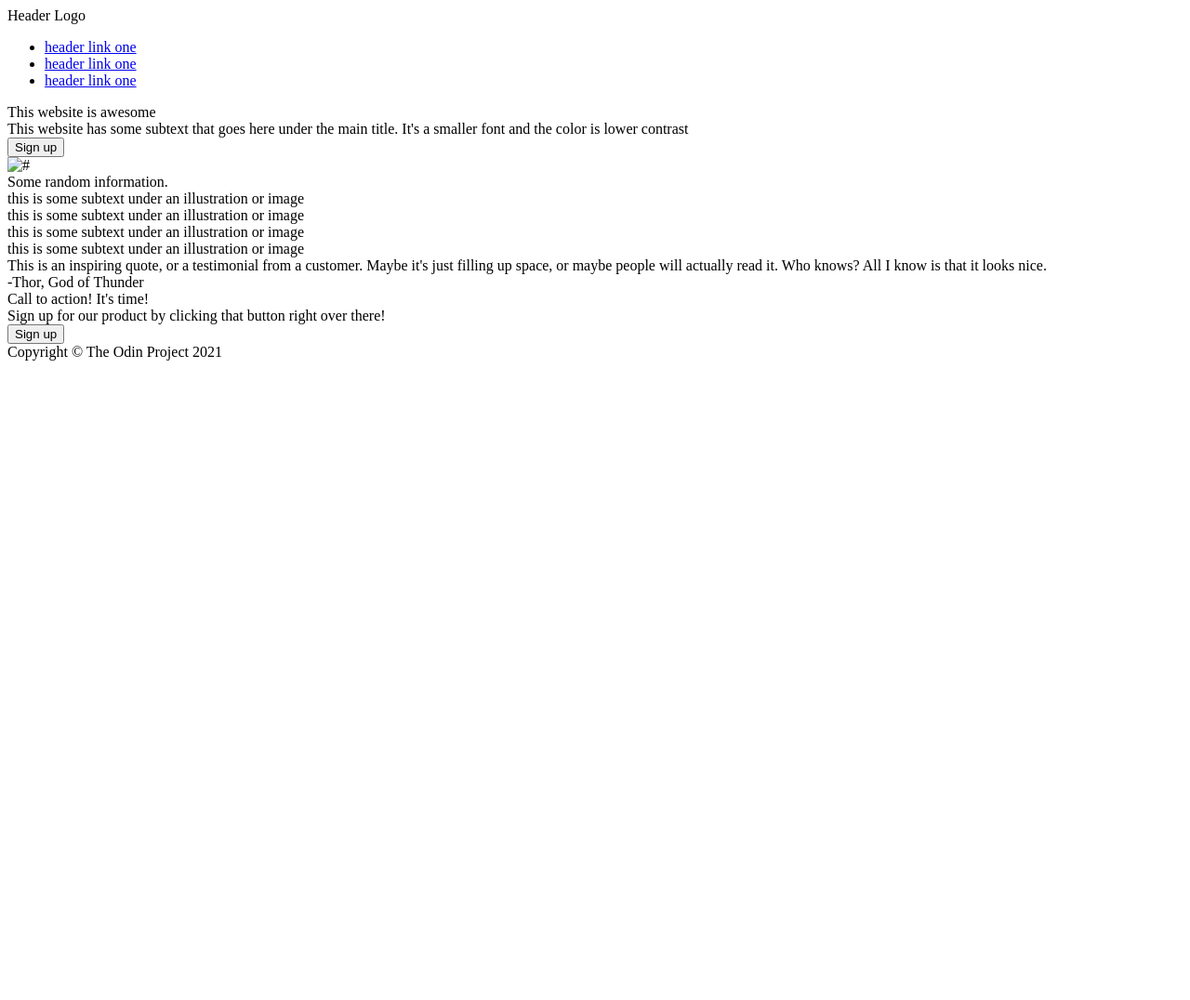
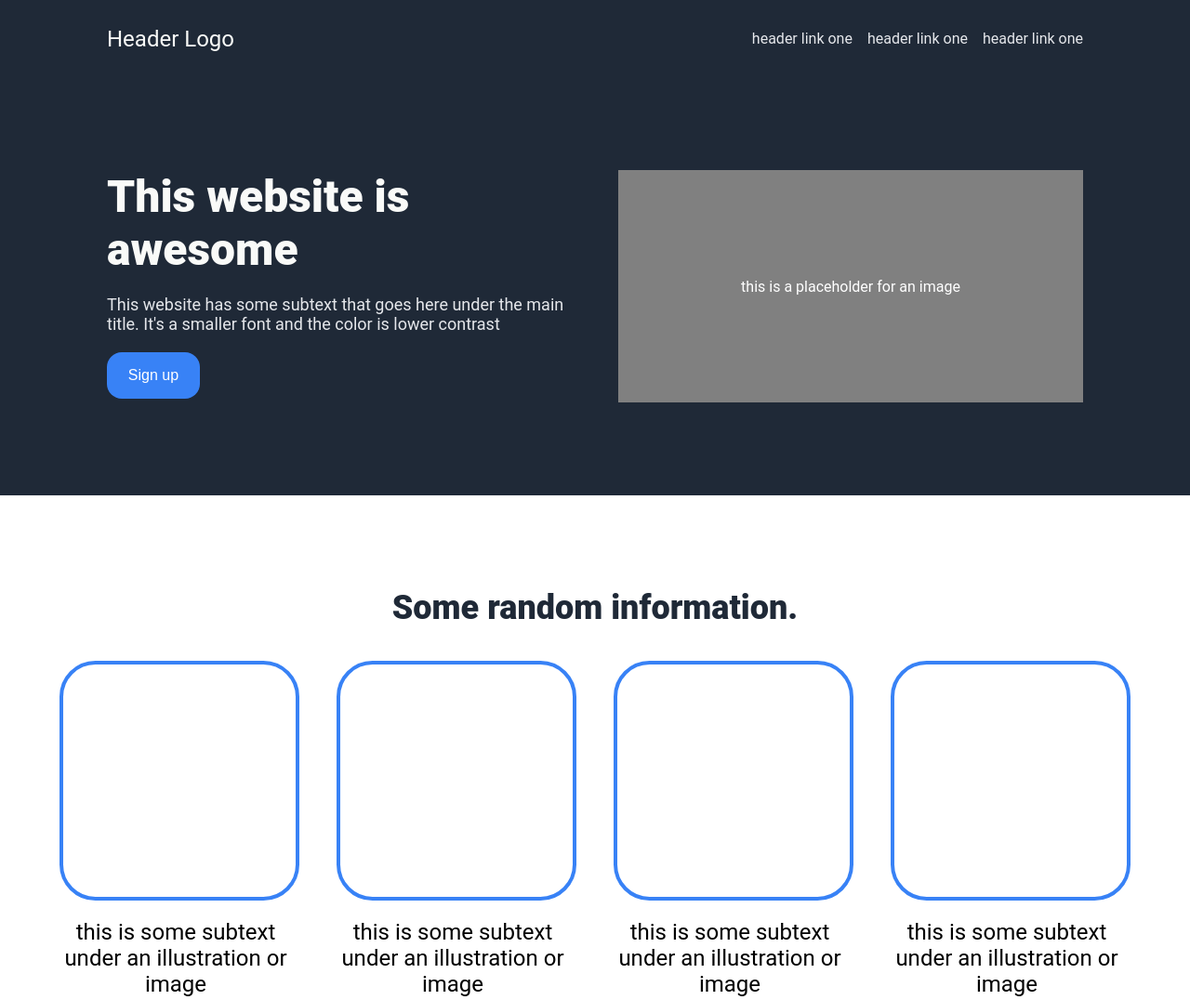
Before and after one commit to hidecomponent/odin-landing-page, a plain HTML site: page index.html in a window 1280 px wide. Shown: the top 1076 px of the page at 93% size. Before the commit the page ends 800 px from the top, so only its background shows below. Drawn offline with Linux system fonts and the light colour scheme.

Commit message:
Finalized style and index files.

```diff
--- a/index.html
+++ b/index.html
@@ -3,16 +3,19 @@
   <head>
     <meta charset="UTF-8" />
     <meta name="viewport" content="width=device-width, initial-scale=1.0" />
+    <link rel="stylesheet" href="style.css" />
     <title>Landing Page</title>
   </head>
   <body>
     <div class="header">
-      <div>Header Logo</div>
-      <ul class="nav">
-        <li><a href="#">header link one</a></li>
-        <li><a href="#">header link one</a></li>
-        <li><a href="#">header link one</a></li>
-      </ul>
+      <div class="navigation">
+        <div class="logo">Header Logo</div>
+        <ul class="nav">
+          <li><a href="#">header link one</a></li>
+          <li><a href="#">header link one</a></li>
+          <li><a href="#">header link one</a></li>
+        </ul>
+      </div>
     </div>
     <div class="hero">
       <div class="hero-left">
@@ -22,16 +25,16 @@
             This website has some subtext that goes here under the main title.
             It's a smaller font and the color is lower contrast
           </div>
-          <button>Sign up</button>
         </div>
+        <button class="hero-button">Sign up</button>
       </div>
       <div class="hero-right">
-        <img src="#" alt="#" />
+        <div class="hero-image">this is a placeholder for an image</div>
       </div>
     </div>
     <div class="content">
       <div class="content-title">Some random information.</div>
-      <div class="context-boxes">
+      <div class="content-boxes">
         <div class="item">
           <div class="box"></div>
           <div class="content-text">
@@ -63,8 +66,8 @@
         This is an inspiring quote, or a testimonial from a customer. Maybe it's
         just filling up space, or maybe people will actually read it. Who knows?
         All I know is that it looks nice.
+        <div class="quote-author">-Thor, God of Thunder</div>
       </div>
-      <div class="quote-author">-Thor, God of Thunder</div>
     </div>
     <div class="cta">
       <div class="cta-box">
@@ -74,8 +77,8 @@
             Sign up for our product by clicking that button right over there!
           </div>
         </div>
-        <div class="cta-button">
-          <button>Sign up</button>
+        <div class="cta-buttoncontainer">
+          <button class="cta-button">Sign up</button>
         </div>
       </div>
     </div>
--- /dev/null
+++ b/style.css
@@ -0,0 +1,200 @@
+body {
+  margin: 0;
+  padding: 0;
+  font-family: "Roboto", sans-serif;
+}
+
+.header {
+  background-color: #1f2937;
+  display: flex;
+  justify-content: center;
+  padding: 16px;
+}
+
+.navigation {
+  width: 1050px;
+  display: flex;
+  justify-content: space-between;
+}
+
+.logo {
+  color: #f9faf8;
+  font-size: 24px;
+  display: flex;
+  align-items: center;
+}
+
+.nav {
+  list-style-type: none;
+  display: flex;
+  gap: 16px;
+}
+
+a,
+a:active,
+a:visited {
+  color: #e5e7eb;
+  text-decoration: none;
+}
+
+.hero {
+  background-color: #1f2937;
+  flex: 2;
+  display: flex;
+  gap: 50px;
+  justify-content: center;
+  padding: 100px 0;
+}
+
+.hero-text {
+  margin-bottom: 20px;
+}
+
+.hero-title {
+  color: #f9faf8;
+  font-size: 48px;
+  font-weight: 900;
+  max-width: 400px;
+}
+
+.hero-subtext {
+  color: #e5e7eb;
+  font-size: 18px;
+  max-width: 500px;
+  margin-top: 20px;
+}
+
+.hero-button {
+  background-color: #3882f6;
+  color: white;
+  font-size: 16px;
+  width: 100px;
+  padding: 16px;
+  border-radius: 16px;
+  border-style: none;
+}
+
+.hero-image {
+  width: 500px;
+  height: 250px;
+  background-color: gray;
+  color: white;
+  display: flex;
+  align-items: center;
+  justify-content: center;
+}
+
+.content {
+  display: flex;
+  flex-direction: column;
+  padding: 64px 0 64px 0;
+}
+
+.content-title {
+  display: flex;
+  justify-content: center;
+  padding: 36px;
+  color: #1f2937;
+  font-size: 36px;
+  font-weight: 900;
+}
+
+.content-boxes {
+  display: flex;
+  flex-direction: row;
+  justify-content: center;
+  text-align: center;
+  gap: 40px;
+}
+
+.box {
+  width: 250px;
+  height: 250px;
+  border-style: solid;
+  border-width: 4px;
+  border-color: #3882f6;
+  border-radius: 15%;
+}
+
+.content-text {
+  margin-top: 20px;
+  display: flex;
+  justify-content: center;
+  max-width: 250px;
+  font-size: 24px;
+}
+
+.quote {
+  background-color: #e5e7eb;
+  display: flex;
+  flex-direction: column;
+  justify-content: center;
+  align-items: center;
+  padding: 100px;
+}
+
+.quote-text {
+  color: #1f2937;
+  font-size: 36px;
+  font-weight: lighter;
+  font-style: italic;
+  max-width: 900px;
+}
+
+.quote-author {
+  display: flex;
+  justify-content: flex-end;
+  font-weight: bold;
+  font-size: 24px;
+}
+
+.cta {
+  display: flex;
+  justify-content: center;
+  align-items: center;
+  padding: 100px 0;
+}
+
+.cta-box {
+  background-color: #3882f6;
+  width: 1200px;
+  height: 150px;
+  display: flex;
+  flex-direction: row;
+  align-items: center;
+  justify-content: space-between;
+  border-radius: 10px;
+}
+
+.cta-text {
+  color: white;
+  padding: 0 150px;
+}
+
+.cta-title {
+  font-size: 24px;
+  font-weight: bold;
+}
+
+.cta-buttoncontainer {
+  padding: 0 150px;
+}
+
+.cta-button {
+  background-color: #3882f6;
+  color: white;
+  font-size: 16px;
+  width: 150px;
+  padding: 16px;
+  border-radius: 16px;
+  border-style: solid;
+  border-color: white;
+  border-width: 4px;
+}
+
+.footer {
+  background-color: #1f2937;
+  color: white;
+  text-align: center;
+  padding: 40px;
+}
```
